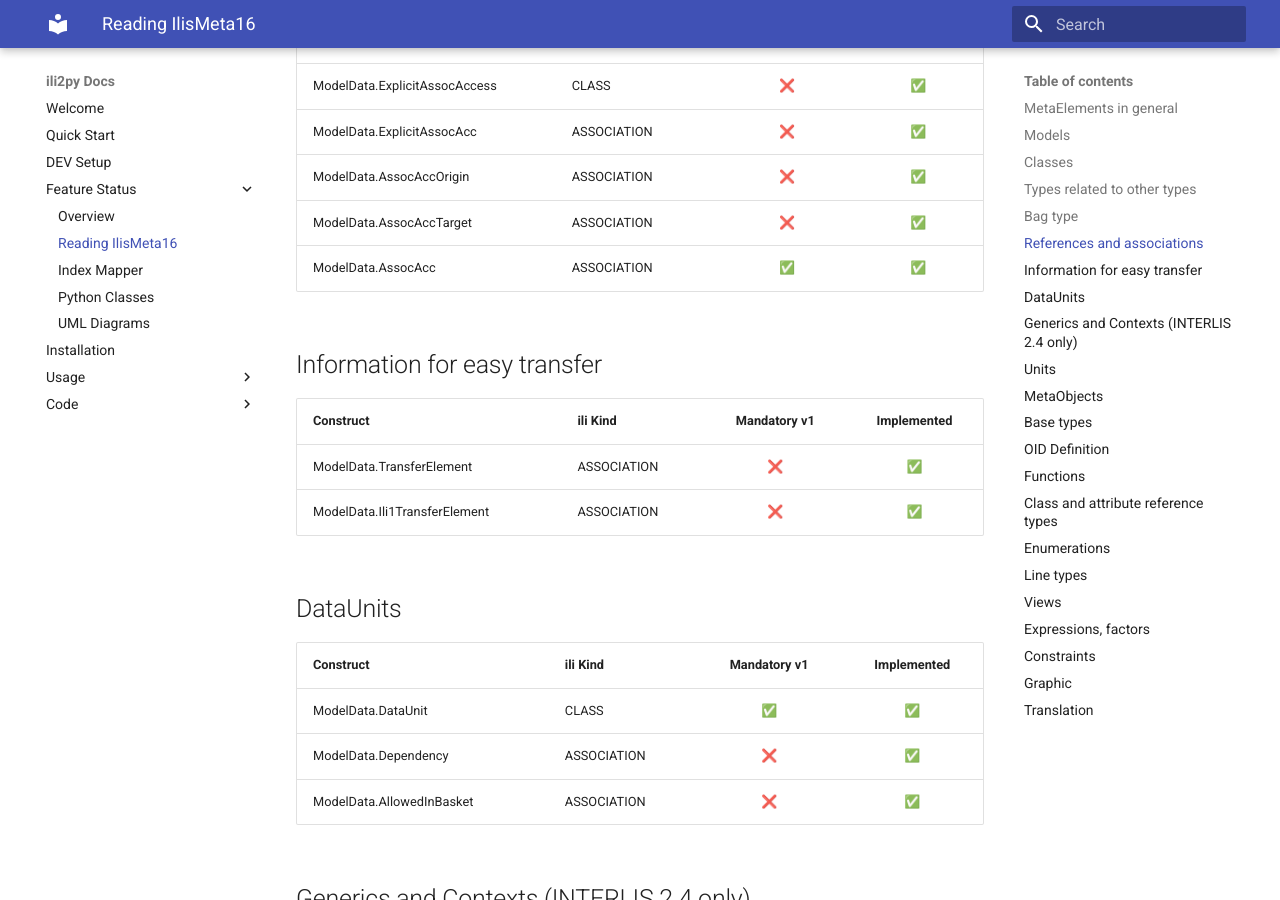
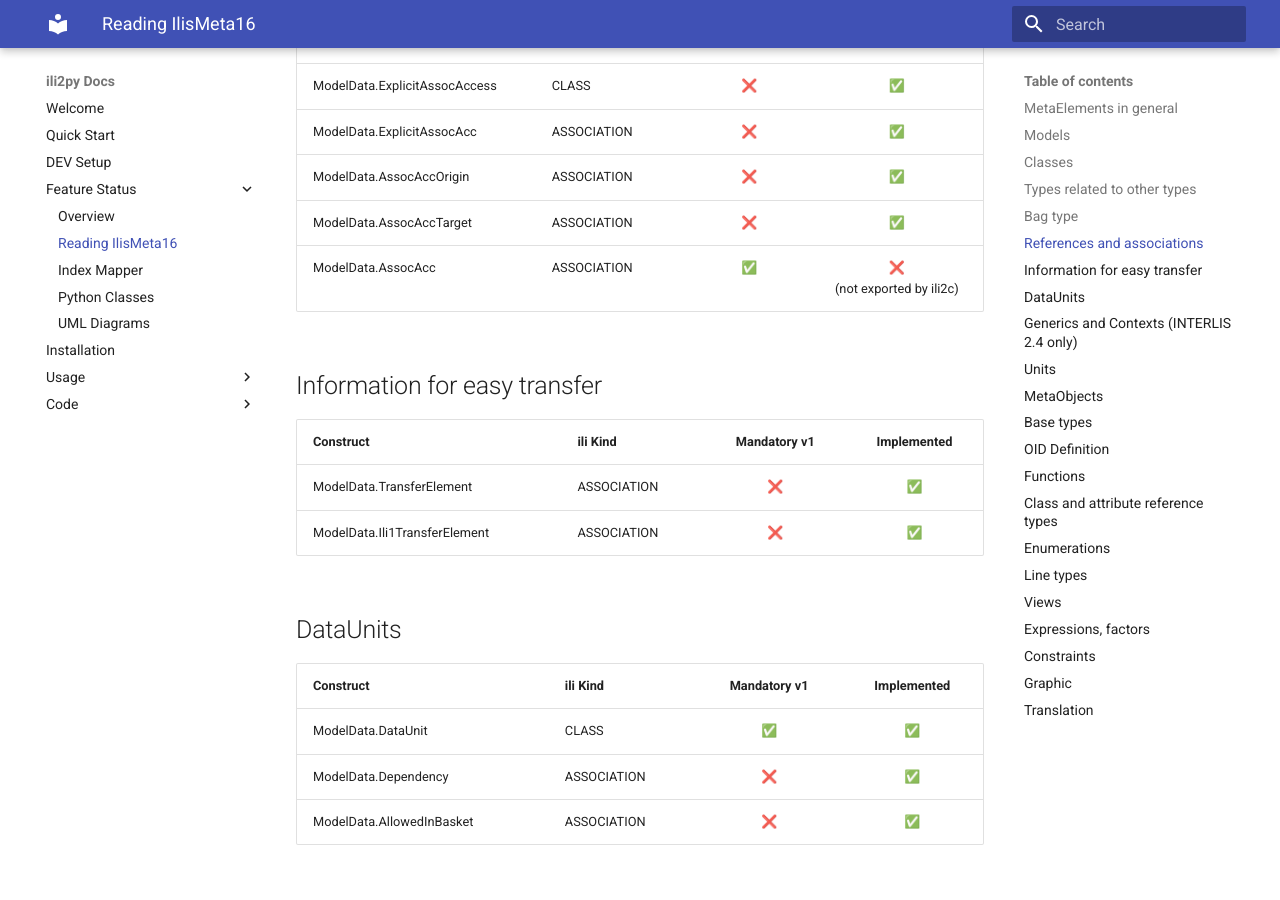
Before and after one commit to rudert-geoinformatik/ili2py, an MkDocs documentation site: the page built from docs/mkdocs/feature_status/ilismeta16.md, in a window 1280 px wide and 900 px high, scrolled down 2728 px. Built offline with MkDocs 1.6.1 and Material for MkDocs 9.7.7, drawn with Linux system fonts in a browser that asks for light colours.

Commit message:
Update ilismeta16.md

```diff
--- a/docs/mkdocs/feature_status/ilismeta16.md
+++ b/docs/mkdocs/feature_status/ilismeta16.md
@@ -73,7 +73,7 @@ ILI file.
 | ModelData.ExplicitAssocAcc    | ASSOCIATION    |      ❌       |      ✅      |
 | ModelData.AssocAccOrigin      | ASSOCIATION    |      ❌       |      ✅      |
 | ModelData.AssocAccTarget      | ASSOCIATION    |      ❌       |      ✅      |
-| ModelData.AssocAcc            | ASSOCIATION    |      ✅       |      ✅      |
+| ModelData.AssocAcc            | ASSOCIATION    |      ✅       |      ❌<br/>(not exported by ili2c)      |
 
 ## Information for easy transfer
 
```
